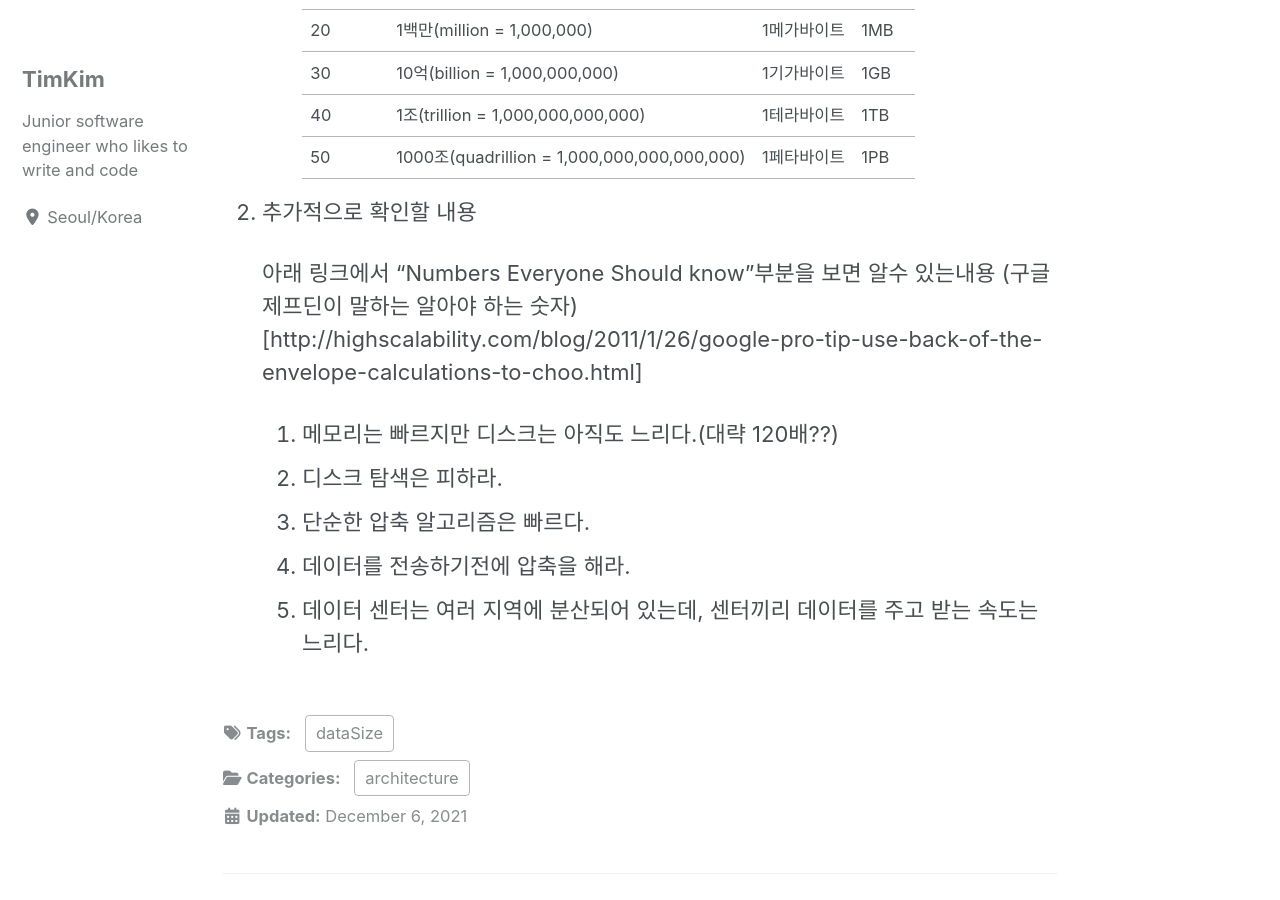
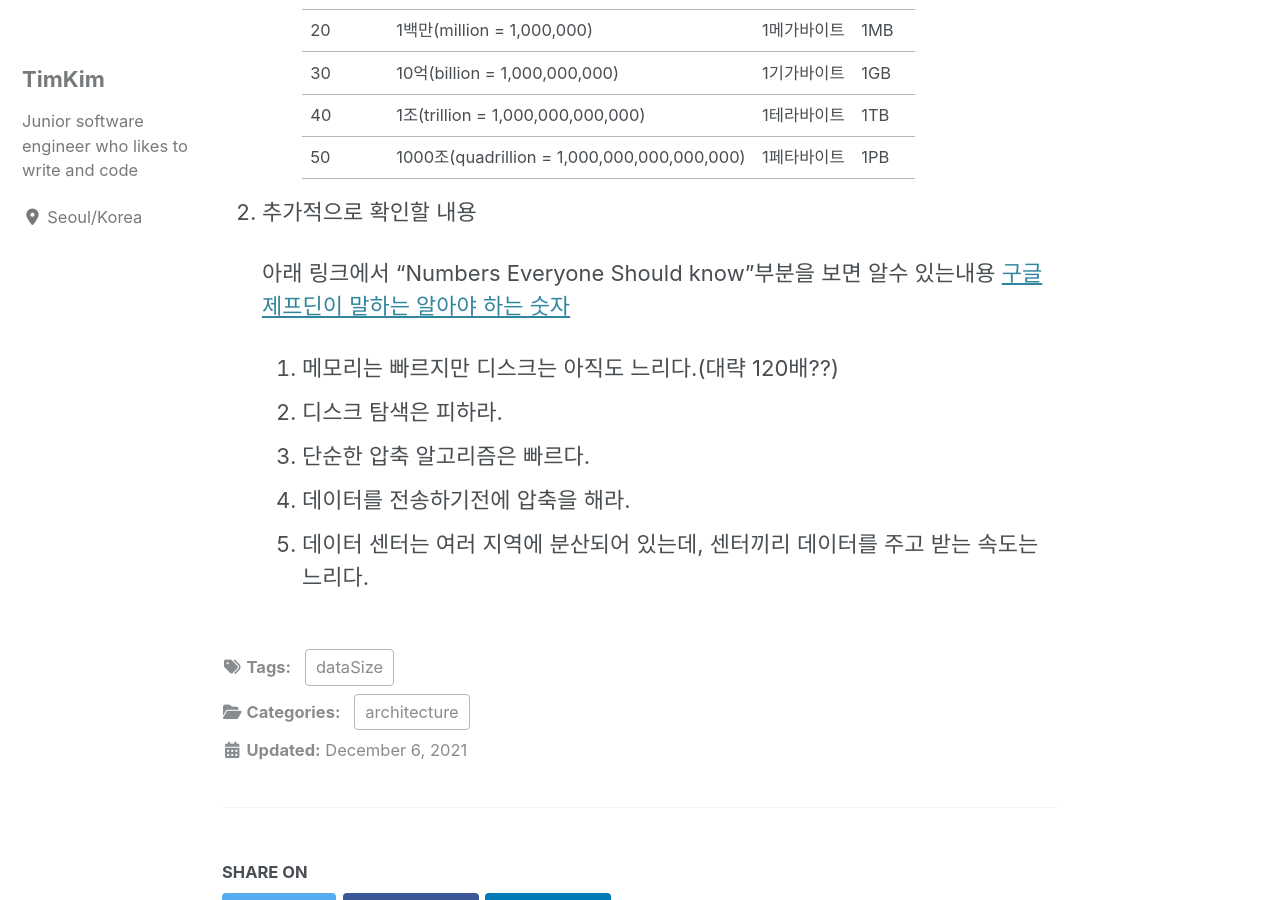
Before and after one commit to Youngjin-KimY/blog, a Jekyll site: the page built from _posts/2021-12-06-checkScale.md, in a window 1280 px wide and 900 px high, scrolled down 443 px. Built offline with Jekyll 4.4.1, drawn with Linux system fonts in a browser that asks for light colours; cached includes are drawn as plain includes; nearby versions of some CDN libraries; comment, search, counter and statistics services are not loaded.

Commit message:
modifying link with words

```diff
--- a/_posts/2021-12-06-checkScale.md
+++ b/_posts/2021-12-06-checkScale.md
@@ -22,7 +22,7 @@ tags:
 
 2. 추가적으로 확인할 내용
 
-   아래 링크에서 "Numbers Everyone Should know"부분을 보면 알수 있는내용 (구글 제프딘이 말하는 알아야 하는 숫자)[http://highscalability.com/blog/2011/1/26/google-pro-tip-use-back-of-the-envelope-calculations-to-choo.html]
+   아래 링크에서 "Numbers Everyone Should know"부분을 보면 알수 있는내용 [구글 제프딘이 말하는 알아야 하는 숫자](http://highscalability.com/blog/2011/1/26/google-pro-tip-use-back-of-the-envelope-calculations-to-choo.html)
 
    1. 메모리는 빠르지만 디스크는 아직도 느리다.(대략 120배??)
    2. 디스크 탐색은 피하라.
```
